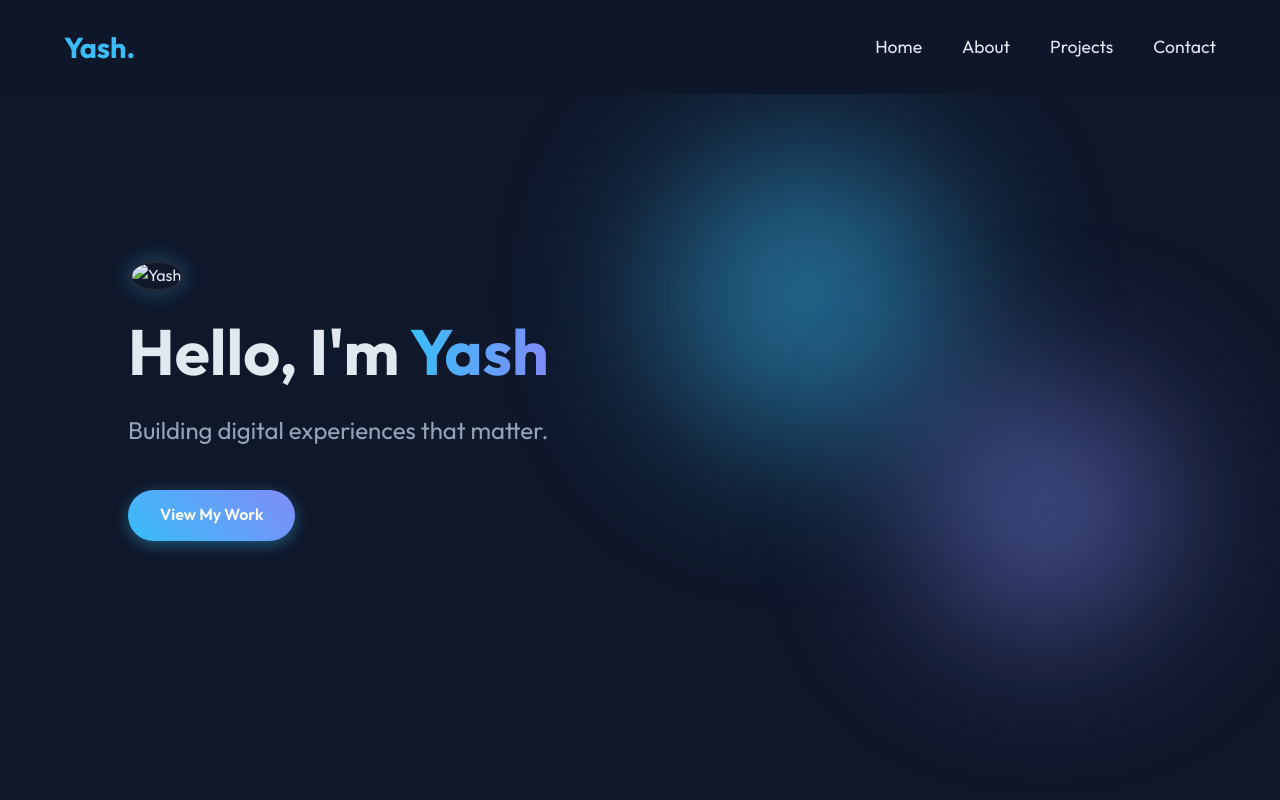
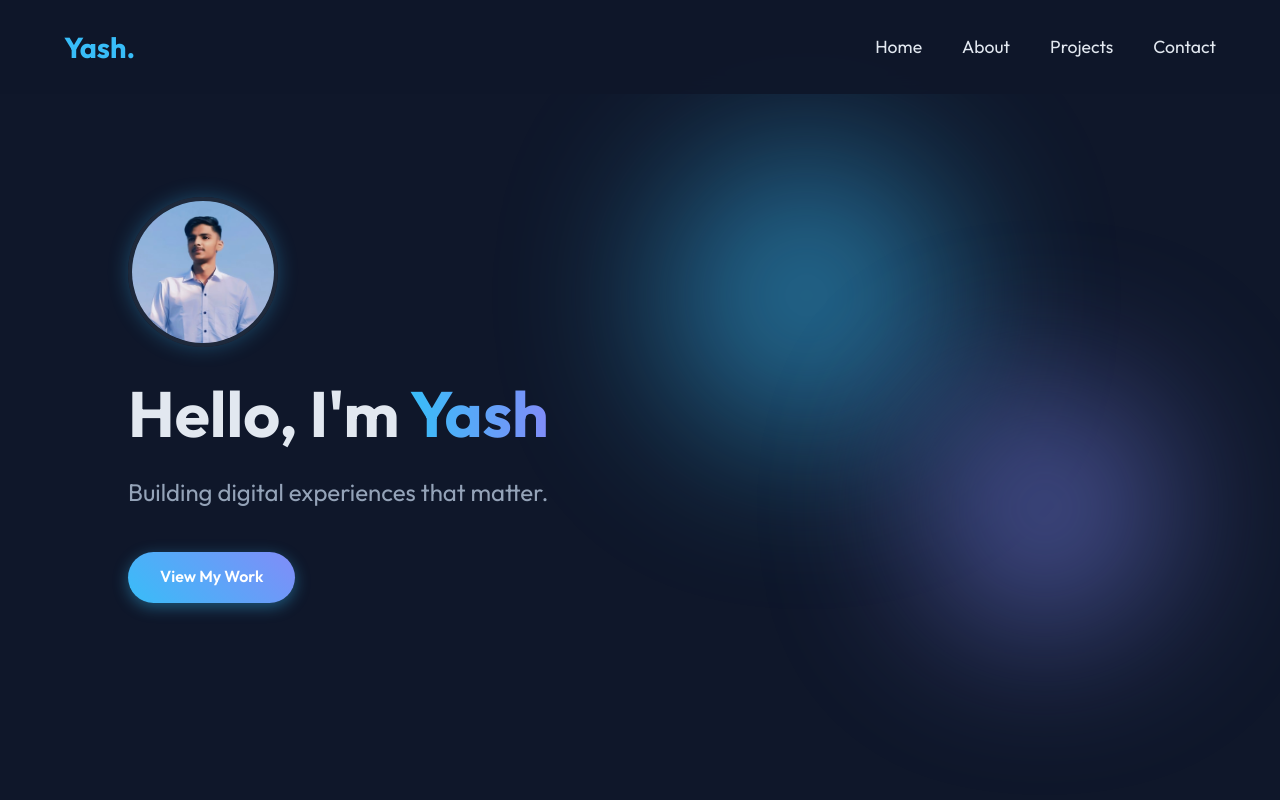
Before and after one commit to yashharwanii1119-cybeer/yashharwani.robo, a website built with Vite: page index.html in a window 1280 px wide. Shown: the top 800 px of the page. Built offline with nearby package versions, Linux system fonts and the light colour scheme; files whose address does not match are found by name.

Commit message:
Fix profile image and project title in index.html
Updated profile image and corrected project title.

```diff
--- a/index.html
+++ b/index.html
@@ -32,7 +32,7 @@
     <section id="home" class="hero">
       <div class="hero-content">
         <div class="profile-container">
-          <img src="./Screenshot_2026_0116_153602%5B1%5D.jpg" alt="Yash" class="hero-profile-img">
+          <img src="./profile.jpg" alt="Yash" class="hero-profile-img">
         </div>
         <h1 class="hero-title">Hello, I'm <span class="highlight">Yash</span></h1>
         <p class="hero-subtitle">Building digital experiences that matter.</p>
```
